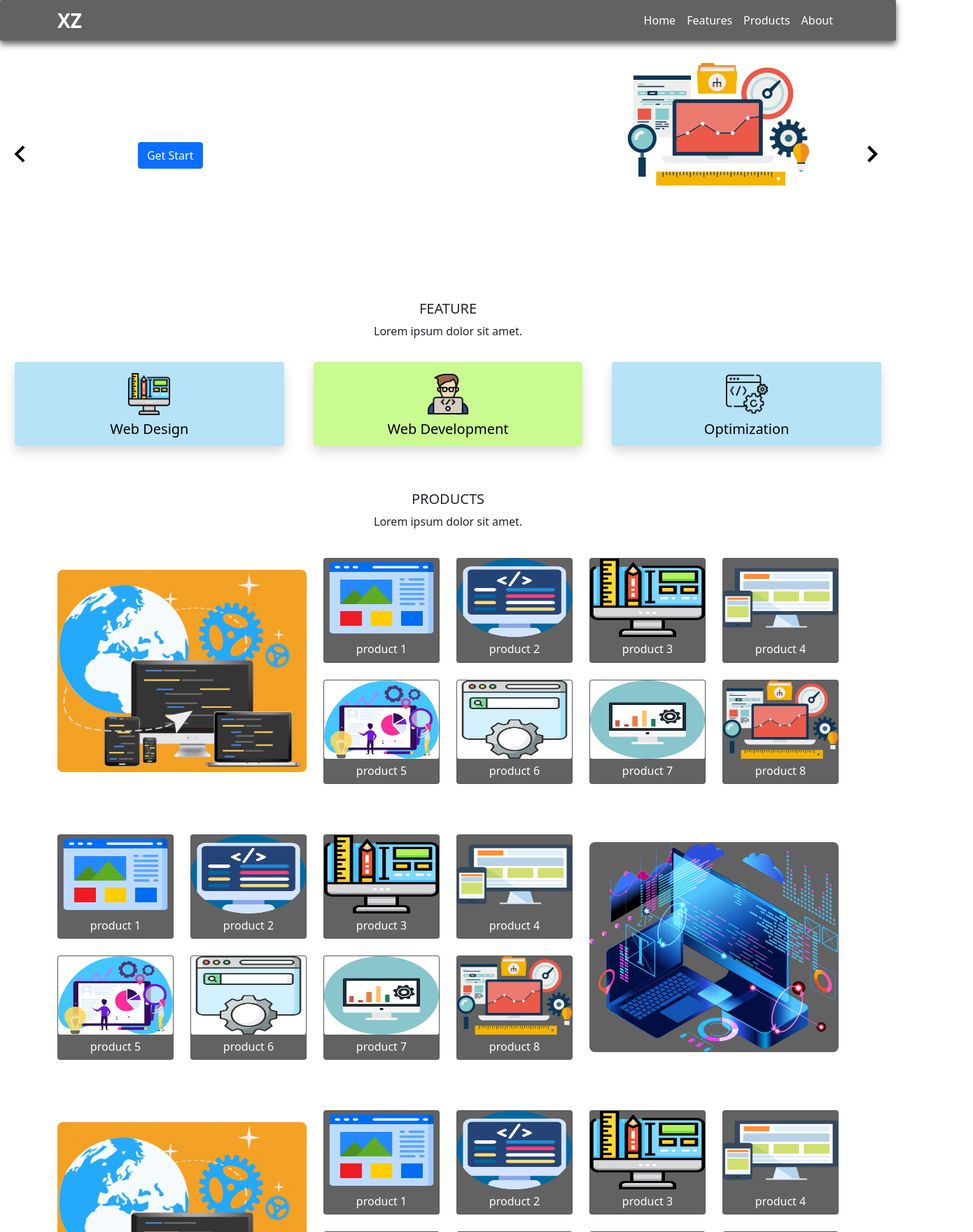
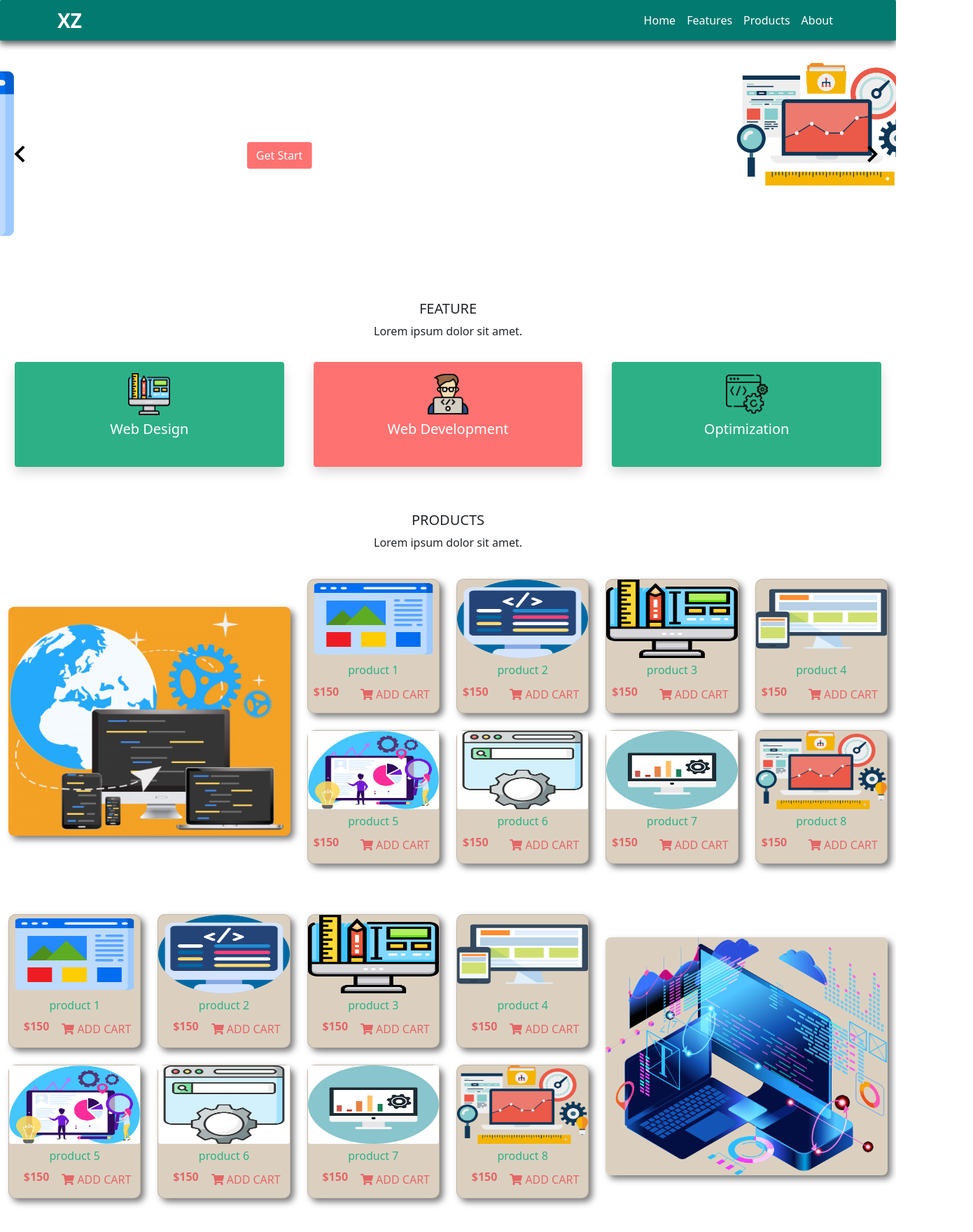
Before and after one commit to moshiur9185/MR-Shopping-Ecommerce-web, a React (Create React App) app: page / in a window 1280 px wide. Shown: the top 1760 px of the page at 70% size, 1390 px wide, since content can reach past the window. Built offline with nearby package versions, Linux system fonts and the light colour scheme.

Commit message:
work modify

```diff
--- a/src/Component/Feature/FeatureCard.css
+++ b/src/Component/Feature/FeatureCard.css
@@ -3,17 +3,16 @@
     padding: 0 5px;
 }
 .info-info{
-    background-color: rgb(183, 227, 247);
+    background-color: #2EB086;
 }
 .info-pink{
-    background-color: rgba(180, 250, 101, 0.712);
+    background-color: #FF7272;
 }
 .info-icon{
     font-size:3em;
 }
 .info-container{
-    height: 120px;
+    height: 150px;
     margin: 1rem;
-    color: black;
     border-radius: .25rem;
 }
--- a/src/Component/Feature/FeatureCard.js
+++ b/src/Component/Feature/FeatureCard.js
@@ -2,10 +2,10 @@ import React from "react";
 
 const FeatureCard = ({ info }) => {
   return (
-    <div className="col-md-4 text-white info-cart text-center">
+    <div className="col-md-4 info-cart text-center">
       <div className={`info-${info.background} info-container shadow`}>
         <img className="pt-3" style={{ width: "60px" }} src={info.icon} alt="" />
-        <h5 className="pt-2">{info.title}</h5>
+        <h5 className="pt-2 text-white">{info.title}</h5>
       </div>
     </div>
   );
--- a/src/Component/Footer/Footer.css
+++ b/src/Component/Footer/Footer.css
@@ -1,3 +1,4 @@
 .footer{
-    background-color:rgb(171, 171, 171)
+    background-image: linear-gradient(#c6f3d9, #027a70);
+    color: rgb(14, 13, 13);
 }
--- a/src/Component/Header/Header.css
+++ b/src/Component/Header/Header.css
@@ -4,8 +4,16 @@
     padding-top: 2rem;
     padding-bottom: 2rem;
   }
+  .header-btn{
+    background: #FF7272;
+    color: #fff;
+  }
+  .header-btn:hover{
+    color: #fff !important;
+    border: 1px solid #ffffff;
+  }
   .header-bg{
-    background-color: rgb(127, 127, 127);
+    background-color: #2EB086;
   }
  .default-nav{
     margin: 1rem;
--- a/src/Component/Header/Header.js
+++ b/src/Component/Header/Header.js
@@ -7,7 +7,7 @@ import img3 from "../image/optimization.png";
 const Header = () => {
   return (
     <div className="text-white">
-      <Slide className="header-bg py-5" easing="ease">
+      <Slide className="header-bg py-5" >
         <div className="each-slide">
           <div className="row align-items-center">
             <div className="col-md-5 ms-md-5 ps-md-5 m-sm-2 text-md-start">
@@ -16,7 +16,7 @@ const Header = () => {
                 Nobis temporibus molestias eaque aut, <br /> eaque aut aperiam
                 ipsum.
               </p>
-              <button className="btn btn-primary">Get Start</button>
+              <button className="btn header-btn">Get Start</button>
             </div>
             <div className="col-md-6   text-center">
               <img style={{ width: "32.42vh" }} src={img} alt="#" />
@@ -32,7 +32,7 @@ const Header = () => {
                 Nobis temporibus molestias eaque aut, <br /> eaque aut aperiam
                 ipsum.
               </p>
-              <button className="btn btn-primary">Get Start</button>
+              <button className="btn header-btn">Get Start</button>
             </div>
             <div className="col-md-6   text-center">
               <img style={{ width: "32.42vh" }} src={img3} alt="#" />
@@ -48,7 +48,7 @@ const Header = () => {
                 Nobis temporibus molestias eaque aut, <br /> eaque aut aperiam
                 ipsum.
               </p>
-              <button className="btn btn-primary">Get Start</button>
+              <button className="btn header-btn">Get Start</button>
             </div>
             <div className="col-md-6   text-center">
               <img style={{ width: "32.42vh" }} src={img2} alt="#" />
--- a/src/Component/Home/Home.js
+++ b/src/Component/Home/Home.js
@@ -9,7 +9,6 @@ import SecondProduct from "../SecondProduct/SecondProduct";
 const Home = () => {
   return (
     <div>
-      {/* <Navigation /> */}
       <Header />
       <Feature />
       <div className="text-center mt-5">
--- a/src/Component/Navigation/Navigation.css
+++ b/src/Component/Navigation/Navigation.css
@@ -1,5 +1,5 @@
 .navigation{
-    background-color: rgba(98, 98, 98);
+    background-color: #027a70;
     border-radius: .1rem;
     box-shadow: 0px 5px 10px rgba(0, 0, 0, 0.63);
 }
--- a/src/Component/ProductCard/ProductCard.css
+++ b/src/Component/ProductCard/ProductCard.css
@@ -1,10 +1,27 @@
-.card-container{
-
-}
 .card-img{
     height: 14vh;
 }
 .card{
     height: 100%;
-    background-color: rgb(98, 98, 98);
+    border-radius: 10px;
+    box-shadow: 5px 5px 10px rgba(0, 0, 0, 0.527);
+    background-color: #DBD0C0;
 }
+.card-title{
+    color: #2EB086;
+}
+.card-body{
+    padding: 0;
+    margin-bottom: 10px;
+}
+.card-body button{
+    padding : 3px 4px !important;
+    color: #E46666;
+}
+.card-body button:hover{
+    color: #2EB086;
+    border: 1px solid #ffff;
+}
+.price{
+ color:#E46666;
+}
--- a/src/Component/ProductCard/ProductCard.js
+++ b/src/Component/ProductCard/ProductCard.js
@@ -1,15 +1,20 @@
 import React from "react";
 import "./ProductCard.css";
+import { FontAwesomeIcon } from "@fortawesome/react-fontawesome";
+import { faShoppingCart } from "@fortawesome/free-solid-svg-icons";
 
-const ProductCard = ({product}) => {
+const ProductCard = ({ product }) => {
   return (
     <div className="col-md-3 mt-4">
-      <div className="card text-white">
-        <img className="card-img"  src={product.image} alt=""/>
-        <div className="align-items-center pt-2">
-        <h6 className="">{product.title}</h6>
-
+      <div className="card ">
+        <img className="card-img" src={product.image} alt="" />
+        <div className="align-items-center text-center pt-2">
+          <h6 className="card-title">{product.title}</h6>
         </div>
+        <div className="card-body px-2">
+          <span className="fw-bold price">$150</span>
+          <button className="btn float-end"><span><FontAwesomeIcon icon={faShoppingCart} /> ADD CART</span></button>
+          </div>
       </div>
     </div>
   );
--- a/src/Component/Products/Products.css
+++ b/src/Component/Products/Products.css
@@ -1,8 +1,8 @@
 .thumbnail-img img{
     width: 100%;
     height: 100%;
-    margin-right: 12rem;
     border-radius: .50rem;
-    background-color: rgb(98, 98, 98);
+    background-color: #DBD0C0;
+    box-shadow: 5px 5px 10px rgba(0, 0, 0, 0.527);
 
 }
--- a/src/Component/Products/Products.js
+++ b/src/Component/Products/Products.js
@@ -47,7 +47,7 @@ const Products = () => {
     },
   ];
   return (
-    <section className="container text-center ">
+    <section className="container-fluid">
       <div className="row d-flex align-items-center">
         <div className="col-md-4 thumbnail-img text-md-start text-sm-center mt-4">
           <img className="" src={ProductThumbnail} alt="" />
--- a/src/Component/SecondProduct/SecondProduct.js
+++ b/src/Component/SecondProduct/SecondProduct.js
@@ -46,7 +46,7 @@ const SecondProduct = () => {
     },
   ];
   return (
-    <section className="container text-center my-5">
+    <section className="container-fluid text-center my-5">
       <div className="row d-flex align-items-center">
         <div className="col-md-8">
           <div className="row">
@@ -55,8 +55,8 @@ const SecondProduct = () => {
             ))}
           </div>
         </div>
-        <div className="col-md-4 mt-4 thumbnail-img text-sm-center text-md-end">
-          <img className="" src={ProductThumbnail} alt="" />
+        <div className="col-md-4 mt-4 thumbnail-img ">
+          <img src={ProductThumbnail} alt="" />
         </div>
       </div>
     </section>
```
